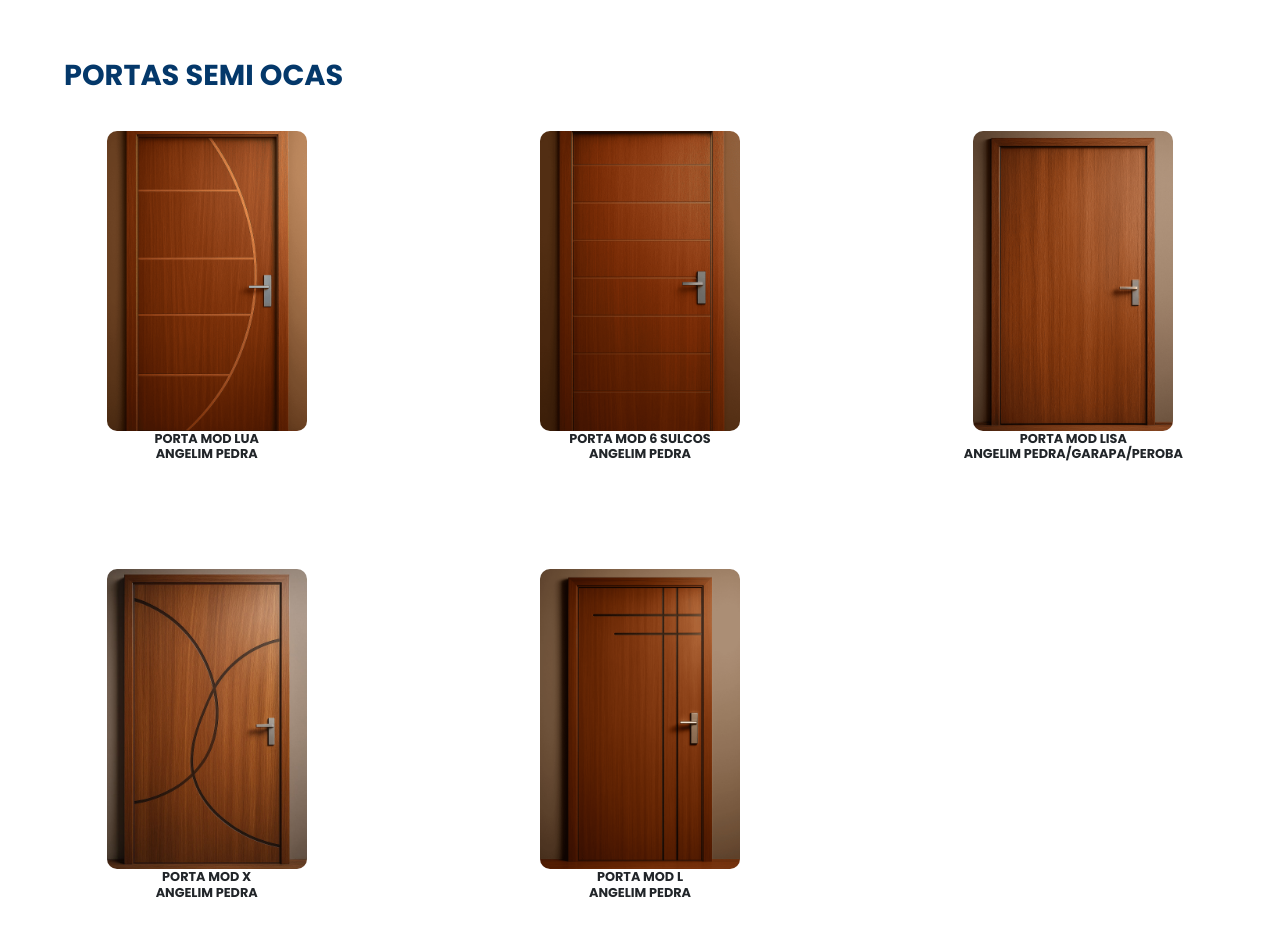
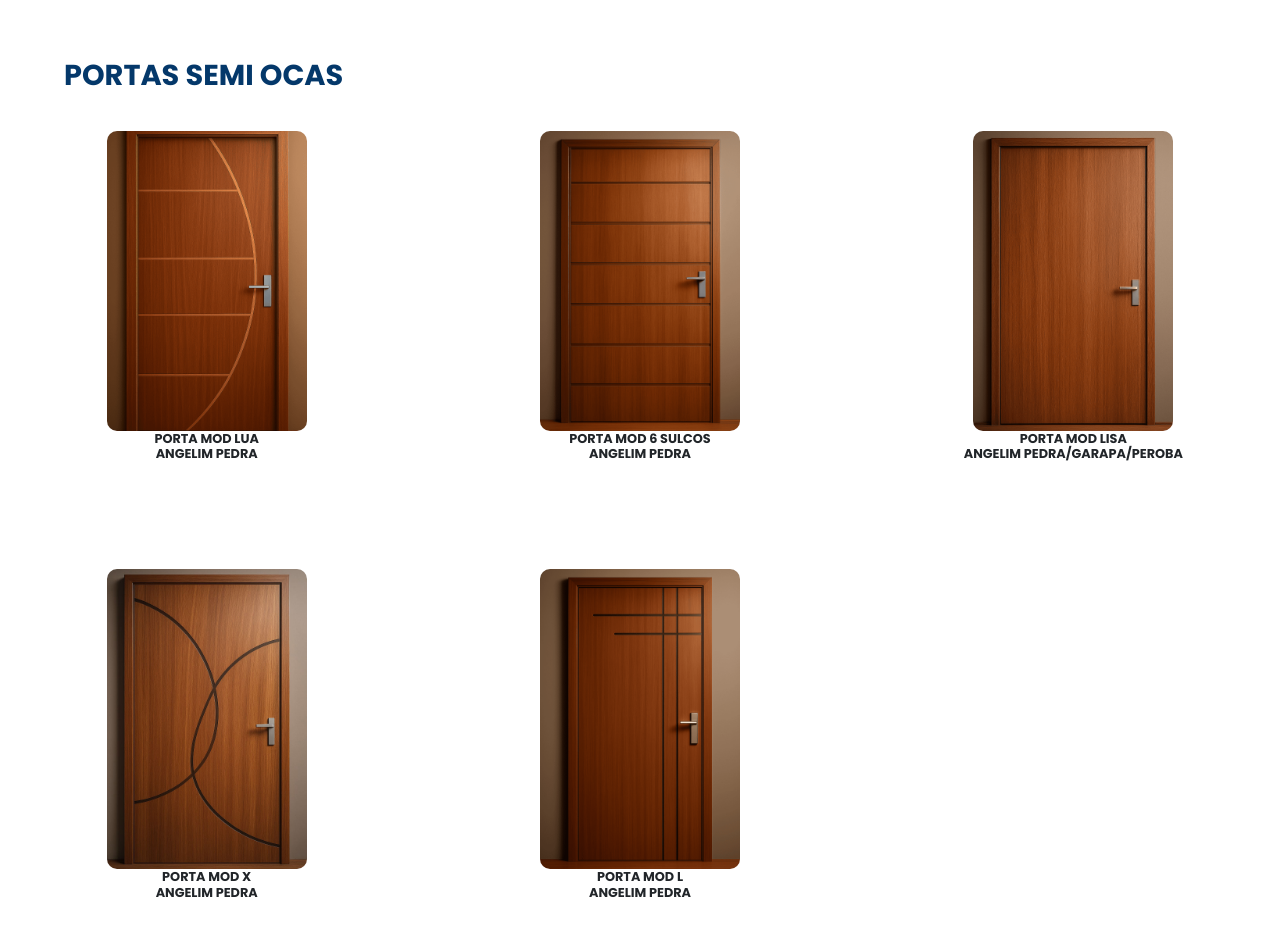
Before and after one commit to Oigorr/Catalogo-de-Portas, a plain HTML site: page Catalogo Panper/index.html in a window 1280 px wide. Shown: the part 800-1728 px from the top of the page. Drawn offline with nearby package versions, Linux system fonts and the light colour scheme.

Commit message:
atualizacao

```diff
--- a/Catalogo Panper/index.html
+++ b/Catalogo Panper/index.html
@@ -58,7 +58,7 @@
 
         </div>
         <div class="sub-container">
-            <img src="Portas semi ocas/Porta Angelim Pedra 6 sulcos.png" alt="">
+            <img src="Portas semi ocas/porta 6 sulcos (1).png" alt="">
             <h1>PORTA MOD 6 SULCOS <br>ANGELIM PEDRA</h1>
         </div>
 
```
Also changed, not shown: Catalogo Panper/Portas semi ocas/porta 6 sulcos (1).png (added).
